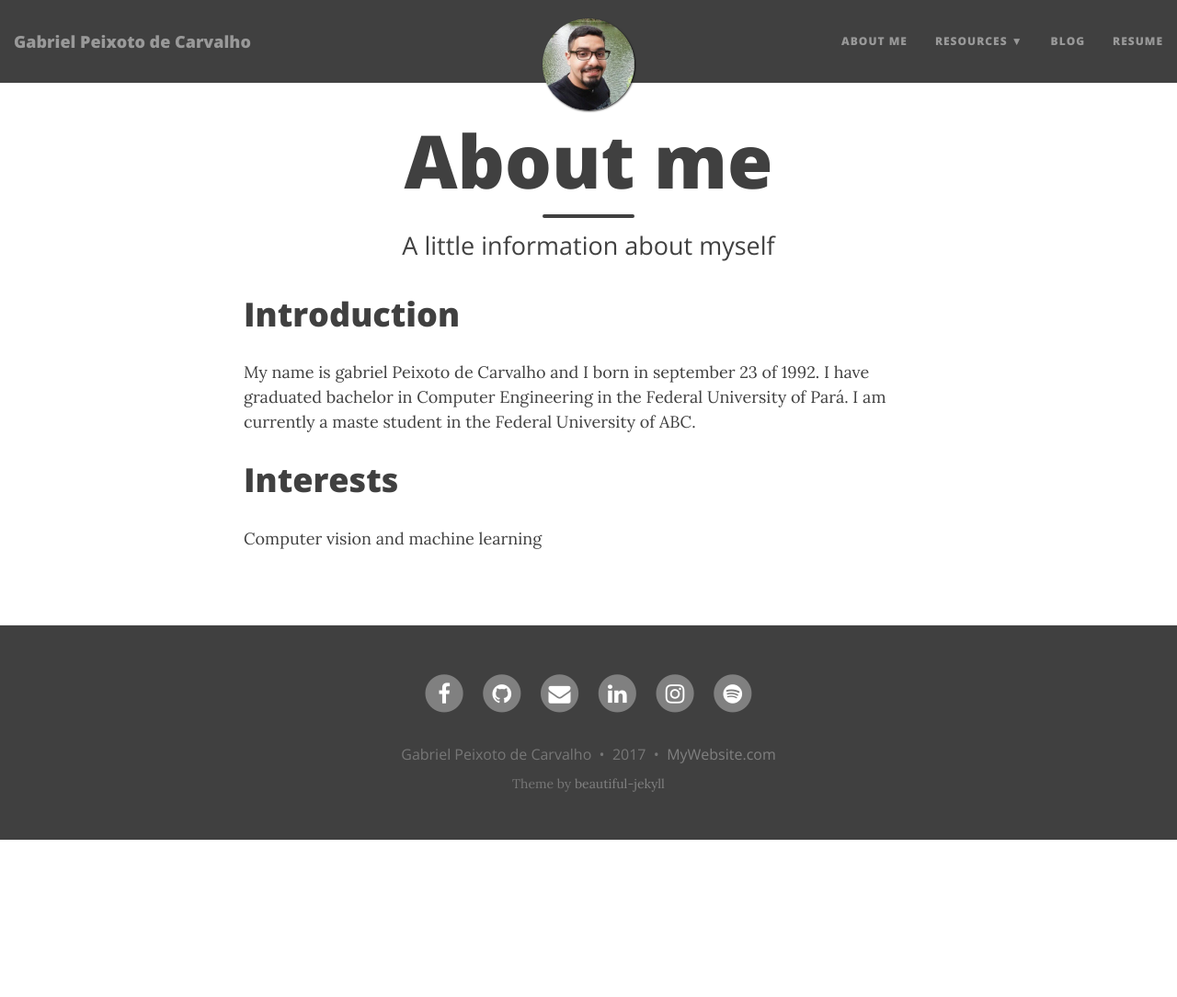
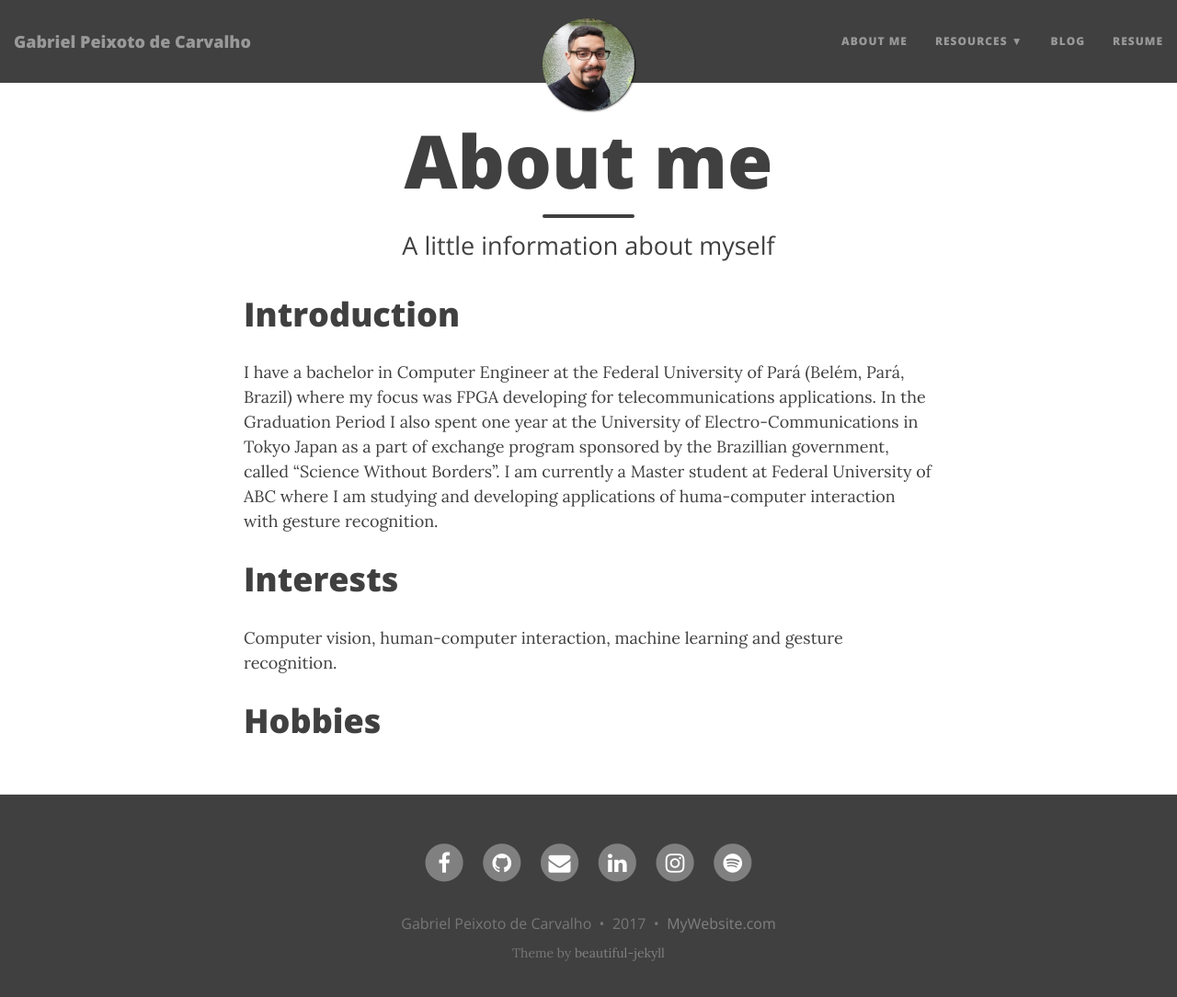
Before and after one commit to gaburiero/gaburiero.github.io, a Jekyll site: the page built from aboutme.md, in a window 1280 px wide and 1097 px high. Shown: the top 1084 px of the window at 92% size. Built offline with Jekyll 4.4.1, drawn with Linux system fonts in a browser that asks for light colours; nearby versions of some CDN libraries.

Commit message:
more detailed information about me

```diff
--- a/aboutme.md
+++ b/aboutme.md
@@ -6,9 +6,11 @@ subtitle: A little information about myself
 
 # Introduction
 
-My name is gabriel Peixoto de Carvalho and I born in september 23 of 1992. I have graduated bachelor in Computer Engineering
-in the Federal University of Pará. I am currently a maste student in the Federal University of ABC.
+I have a bachelor in Computer Engineer at the Federal University of Pará (Belém, Pará, Brazil) where my focus was FPGA developing for telecommunications applications. In the Graduation Period I also spent one year at the University of Electro-Communications in Tokyo Japan as a part of exchange program sponsored by the Brazillian government, called "Science Without Borders". I am currently a Master student at Federal University of ABC where I am studying and developing applications of huma-computer interaction with gesture recognition.
+
 
 # Interests
 
-Computer vision and machine learning
+Computer vision, human-computer interaction, machine learning and gesture recognition.
+
+# Hobbies
```
